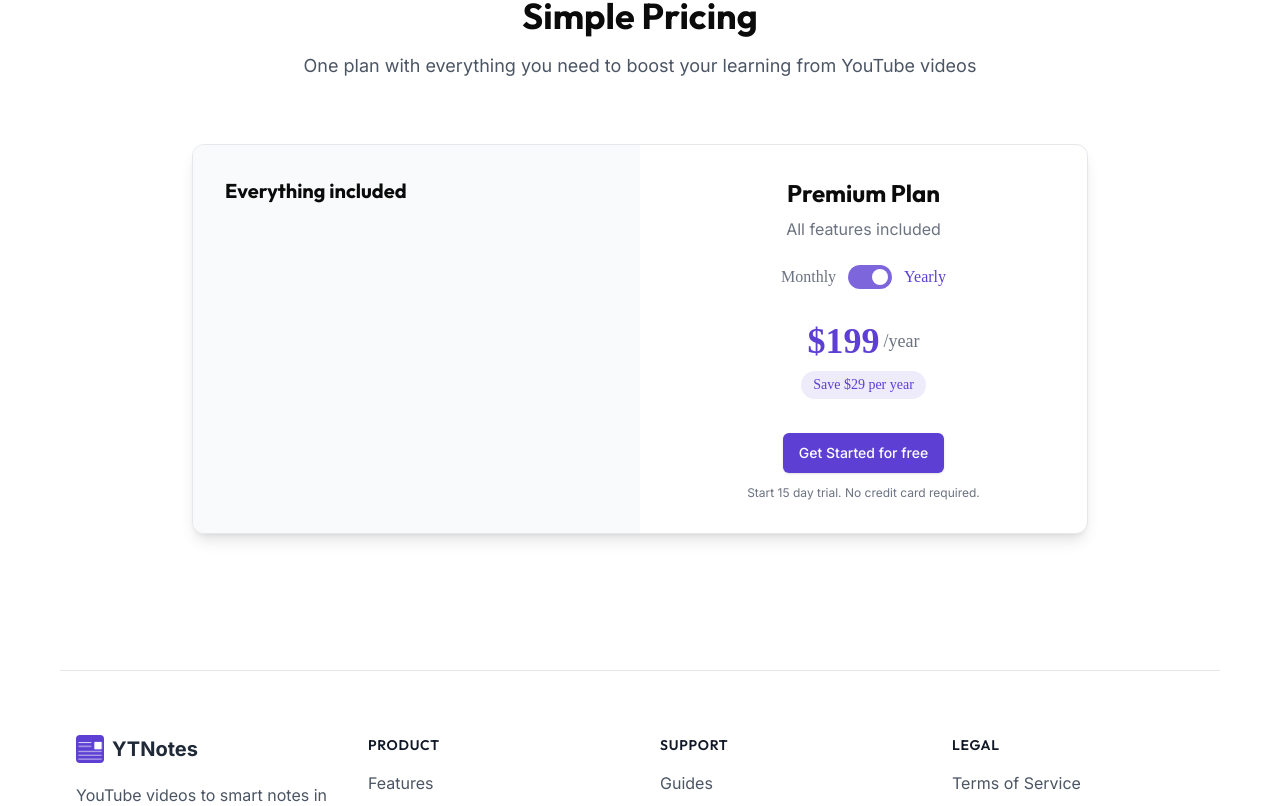
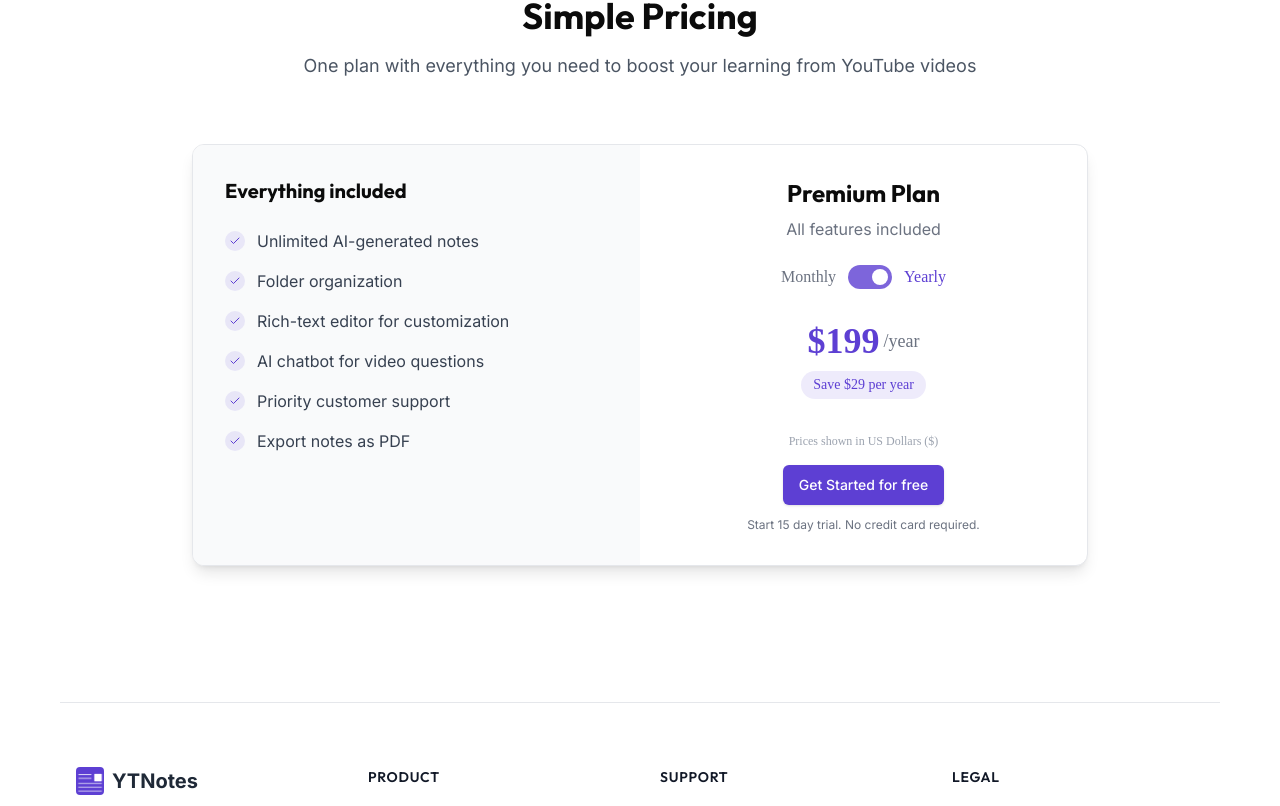
Before and after one commit to imakashy00/frontyt, a Next.js app: page / in a window 1280 px wide. Shown: the part 3794-4600 px from the top of the page. Built offline with nearby package versions, Linux system fonts and the light colour scheme; no server answers.

Commit message:
updated subscription

```diff
--- a/src/components/landing/Pricing.tsx
+++ b/src/components/landing/Pricing.tsx
@@ -1,5 +1,6 @@
 "use client";
-import { useEffect, useState } from "react";
+import { Check } from "lucide-react";
+import { useState, useEffect } from "react";
 import SignIn from "../SignIn";
 
 const Pricing = () => {
@@ -7,12 +8,12 @@ const Pricing = () => {
   const [isIndianUser, setIsIndianUser] = useState(false);
   const [isLoading, setIsLoading] = useState(true);
 
-  // Define prices in USD
+  // Define base prices in USD
   const monthlyPriceUSD = 19;
   const yearlyPriceUSD = 199;
 
   // Conversion rate (1 USD ≈ 84 INR)
-  const usdToInrRate = 85;
+  const usdToInrRate = 84;
 
   // Calculate prices in INR (round to nearest whole number)
   const monthlyPriceINR = Math.round(monthlyPriceUSD * usdToInrRate);
@@ -38,6 +39,7 @@ const Pricing = () => {
         const response = await fetch("https://ipapi.co/json/");
         const data = await response.json();
         setIsIndianUser(data.country_code === "IN");
+        console.log("User country:", data.country_code);
       } catch (error) {
         console.error("Error detecting user location:", error);
         // Default to USD on error
@@ -53,7 +55,6 @@ const Pricing = () => {
   return (
     <div className="py-24 bg-white" id="pricing">
       <div className="container mx-auto px-4">
-        {/* Title section remains the same */}
         <div className="text-center mb-16 max-w-3xl mx-auto">
           <h2 className="text-3xl md:text-4xl font-bold mb-4">
             Simple Pricing
@@ -66,13 +67,53 @@ const Pricing = () => {
 
         {/* Horizontal Pricing Card */}
         <div className="max-w-4xl mx-auto bg-white rounded-xl overflow-hidden shadow-lg border border-gray-200 flex flex-col md:flex-row">
-          {/* Features List (Left Side) - unchanged */}
+          {/* Features List (Left Side) */}
           <div className="p-8 md:w-1/2 bg-gray-50">
-            {/* Features remain unchanged */}
             <h3 className="text-xl font-bold mb-6">Everything included</h3>
             <ul className="space-y-4">
-              {/* Feature items remain unchanged */}
-              {/* ... existing feature list ... */}
+              <li className="flex items-center gap-3">
+                <div className="w-5 h-5 rounded-full bg-[#5d3fd3]/10 flex items-center justify-center">
+                  <Check className="h-3 w-3 text-[#5d3fd3]" />
+                </div>
+                <span className="text-gray-700">
+                  Unlimited AI-generated notes
+                </span>
+              </li>
+              <li className="flex items-center gap-3">
+                <div className="w-5 h-5 rounded-full bg-[#5d3fd3]/10 flex items-center justify-center">
+                  <Check className="h-3 w-3 text-[#5d3fd3]" />
+                </div>
+                <span className="text-gray-700">Folder organization</span>
+              </li>
+              <li className="flex items-center gap-3">
+                <div className="w-5 h-5 rounded-full bg-[#5d3fd3]/10 flex items-center justify-center">
+                  <Check className="h-3 w-3 text-[#5d3fd3]" />
+                </div>
+                <span className="text-gray-700">
+                  Rich-text editor for customization
+                </span>
+              </li>
+              <li className="flex items-center gap-3">
+                <div className="w-5 h-5 rounded-full bg-[#5d3fd3]/10 flex items-center justify-center">
+                  <Check className="h-3 w-3 text-[#5d3fd3]" />
+                </div>
+                <span className="text-gray-700">
+                  AI chatbot for video questions
+                </span>
+              </li>
+              <li className="flex items-center gap-3">
+                <div className="w-5 h-5 rounded-full bg-[#5d3fd3]/10 flex items-center justify-center">
+                  <Check className="h-3 w-3 text-[#5d3fd3]" />
+                </div>
+                <span className="text-gray-700">Priority customer support</span>
+              </li>
+
+              <li className="flex items-center gap-3">
+                <div className="w-5 h-5 rounded-full bg-[#5d3fd3]/10 flex items-center justify-center">
+                  <Check className="h-3 w-3 text-[#5d3fd3]" />
+                </div>
+                <span className="text-gray-700">Export notes as PDF</span>
+              </li>
             </ul>
           </div>
 
@@ -81,11 +122,11 @@ const Pricing = () => {
             <h3 className="text-2xl mx-auto font-bold mb-2">Premium Plan</h3>
             <p className="text-gray-500 mx-auto mb-6">All features included</p>
 
-            {/* Billing Toggle - unchanged */}
+            {/* Billing Toggle */}
             <div className="flex items-center justify-center mb-8">
               <span
                 className={`mr-3 ${
-                  !isYearly ? " text-[#5d3fd3]" : "text-gray-500"
+                  !isYearly ? "text-[#5d3fd3]" : "text-gray-500"
                 }`}
               >
                 Monthly
@@ -105,14 +146,14 @@ const Pricing = () => {
               </button>
               <span
                 className={`ml-3 ${
-                  isYearly ? " text-[#5d3fd3]" : "text-gray-500"
+                  isYearly ? "text-[#5d3fd3]" : "text-gray-500"
                 }`}
               >
                 Yearly
               </span>
             </div>
 
-            {/* Price Display - Updated for multi-currency */}
+            {/* Price Display with Currency Detection */}
             <div className="text-center mb-8">
               {isLoading ? (
                 <div className="flex justify-center items-center h-16">
@@ -130,9 +171,9 @@ const Pricing = () => {
                 </div>
               )}
 
-              {/* Savings message */}
+              {/* Always reserve space for the savings message */}
               <div className="h-8 flex items-center justify-center">
-                {isYearly && (
+                {isYearly && !isLoading && (
                   <div className="text-sm bg-[#5d3fd3]/10 text-[#5d3fd3] py-1 px-3 rounded-full inline-block">
                     Save {currencySymbol}
                     {savings} per year
@@ -141,7 +182,15 @@ const Pricing = () => {
               </div>
             </div>
 
-            {/* CTA Button - unchanged */}
+            {/* Country Indicator (can be removed in production) */}
+            {!isLoading && (
+              <div className="text-xs text-gray-400 text-center mb-4">
+                Prices shown in{" "}
+                {isIndianUser ? "Indian Rupees (₹)" : "US Dollars ($)"}
+              </div>
+            )}
+
+            {/* CTA Button */}
             <div className="text-center mx-auto">
               <SignIn width="w-full" text="Get Started for free" />
             </div>
```
